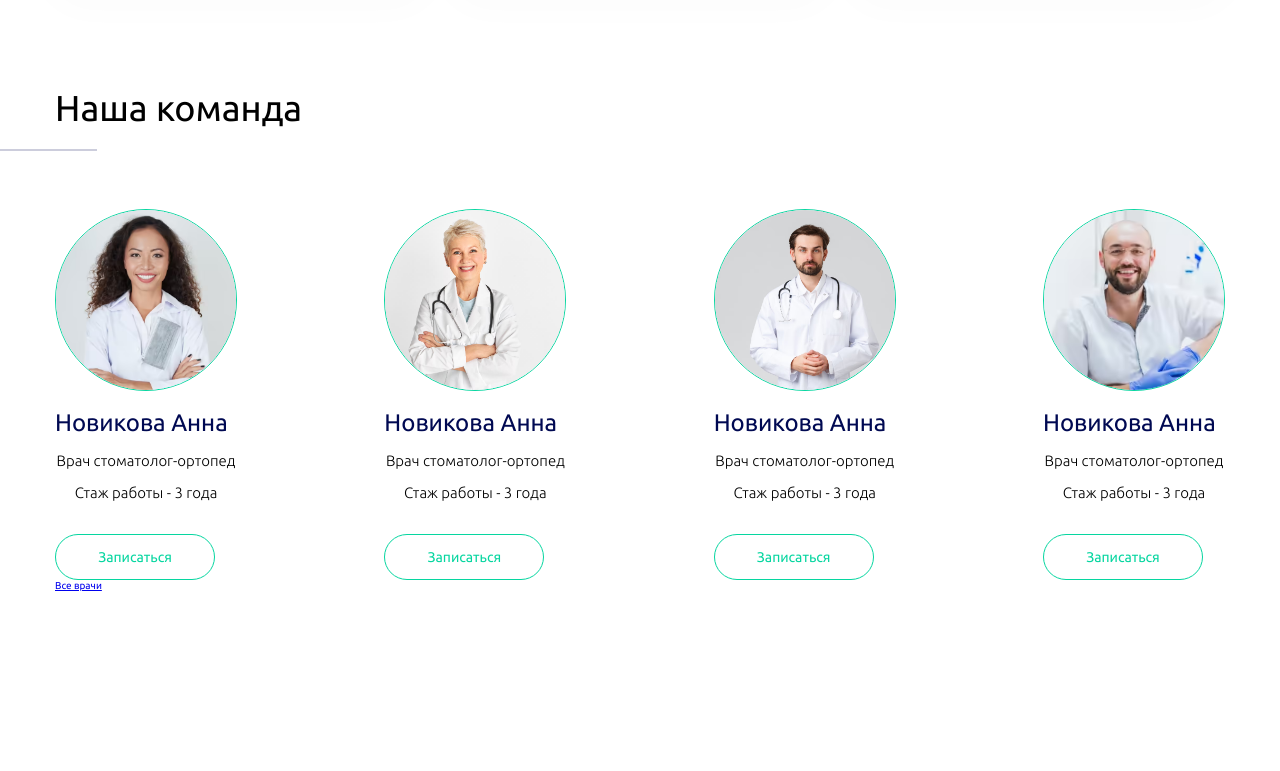
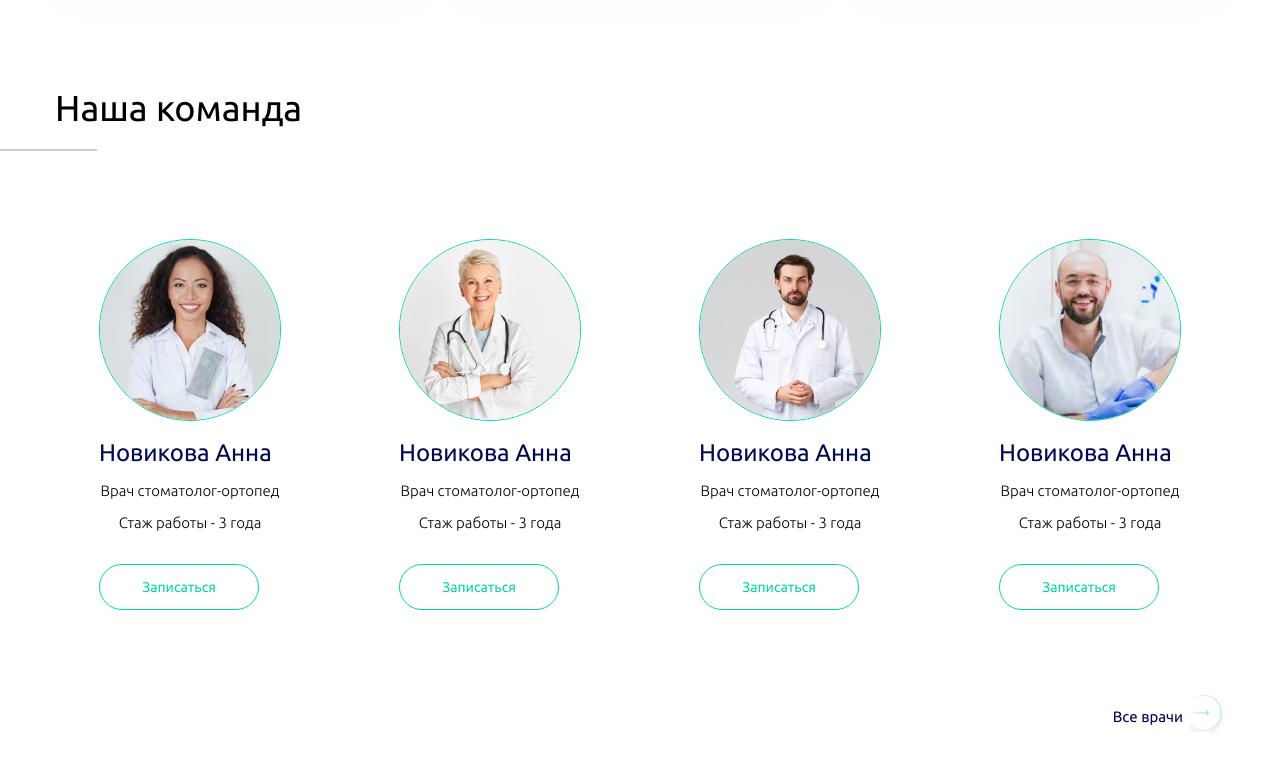
Before and after one commit to TolmaSh/MyDent, a plain HTML site: page docs/index.html in a window 1280 px wide. Shown: the part 2591-3362 px from the top of the page. Before the commit the page ends 3182 px from the top, so only its background shows below. Drawn offline with Linux system fonts and the light colour scheme.

Commit message:
feat: end team section

```diff
--- a/app/scss/blocks/team.scss
+++ b/app/scss/blocks/team.scss
@@ -1,11 +1,14 @@
 .team {
   background-color: #fff;
+  padding-bottom: 90px;
   &__wrapper {
     margin-top: 80px;
     display: flex;
     justify-content: space-between;
   }
   &__person {
+    padding: 30px 44px;
+    transition: all 0.2s ease-in;
     &-photo {
       width: 182px;
       height: 182px;
@@ -47,21 +50,28 @@
         border:none;
       }
     }
-    &__doctors {
-      font-weight: 400;
-      color: #000952;
-      &:after {
-        content: "";
-        width: 46px;
-        height: 46px;
-        background-image: url(.././img/ServicesArrow.webp);
-        background-size: cover;
-      }
-    }
     &:hover {
       background: #FFFFFF;
       box-shadow: 4px 4px 30px rgba(0, 0, 0, 0.03);
       border-radius: 30px;
     }
   }
+  &__doctors {
+    display: flex;
+    align-items: center;
+    justify-content: flex-end;
+    margin-top: 55px;
+    font-size: 1.5rem;
+    font-weight: 400;
+    color: #000952;
+    text-decoration: none;
+    &:after {
+      content: "";
+      width: 42px;
+      height: 42px;
+      background-image: url(.././img/ServicesArrow.webp);
+      background-size: contain;
+      background-repeat: no-repeat;
+    }
+  }
 }
--- a/docs/index.html
+++ b/docs/index.html
@@ -4,7 +4,7 @@
   <meta charset="UTF-8">
   <meta name="viewport" content="width=device-width, initial-scale=1.0">
   <title>MyDent</title>
-  <link rel="stylesheet" href="css/main.css?t=1654353054715">
+  <link rel="stylesheet" href="css/main.css?t=1654736399974">
 </head>
 
 <body>
@@ -250,7 +250,7 @@
 
 
 <!-- подключаем js -->
-<script src="js/main.js?t=1654353054715"></script>
+<script src="js/main.js?t=1654736399974"></script>
 </body>
 
 </html>
```
Also changed, not shown: docs/css/main.css.
